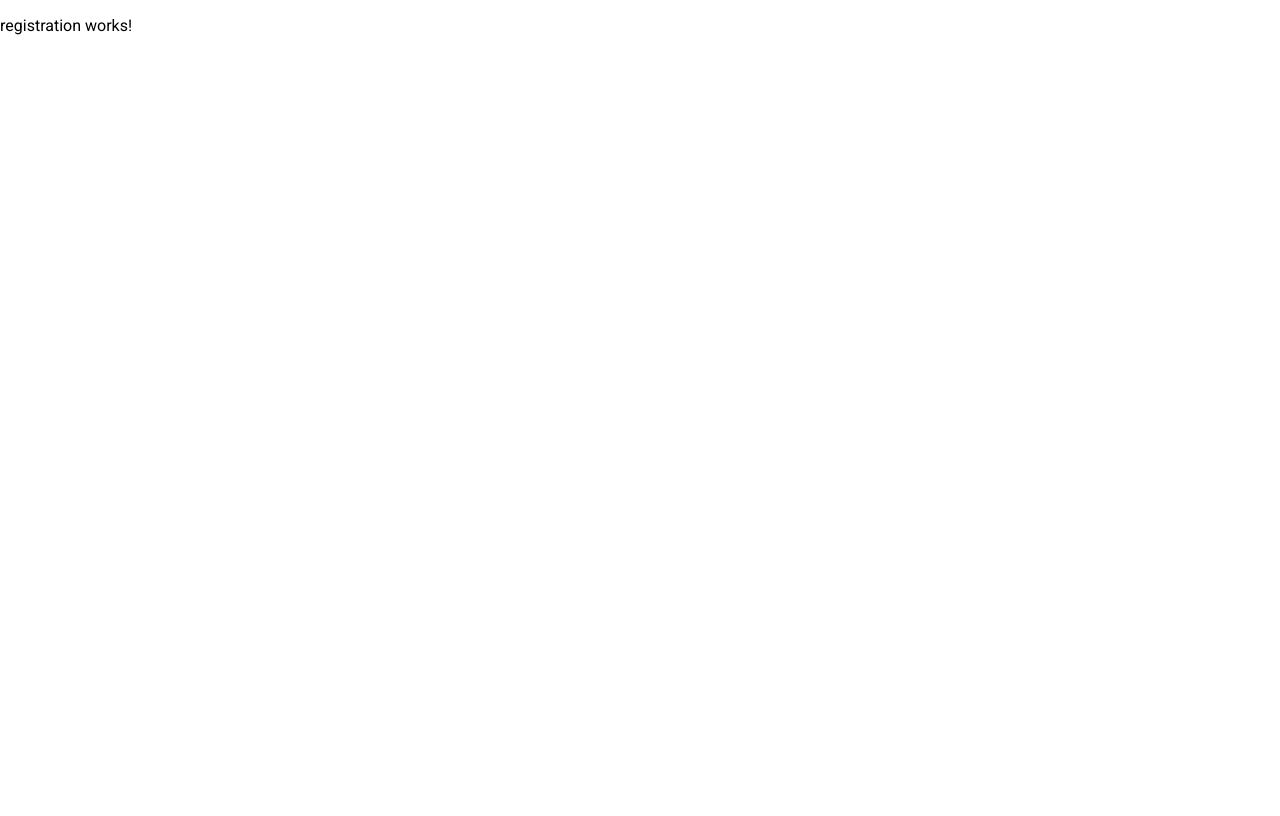
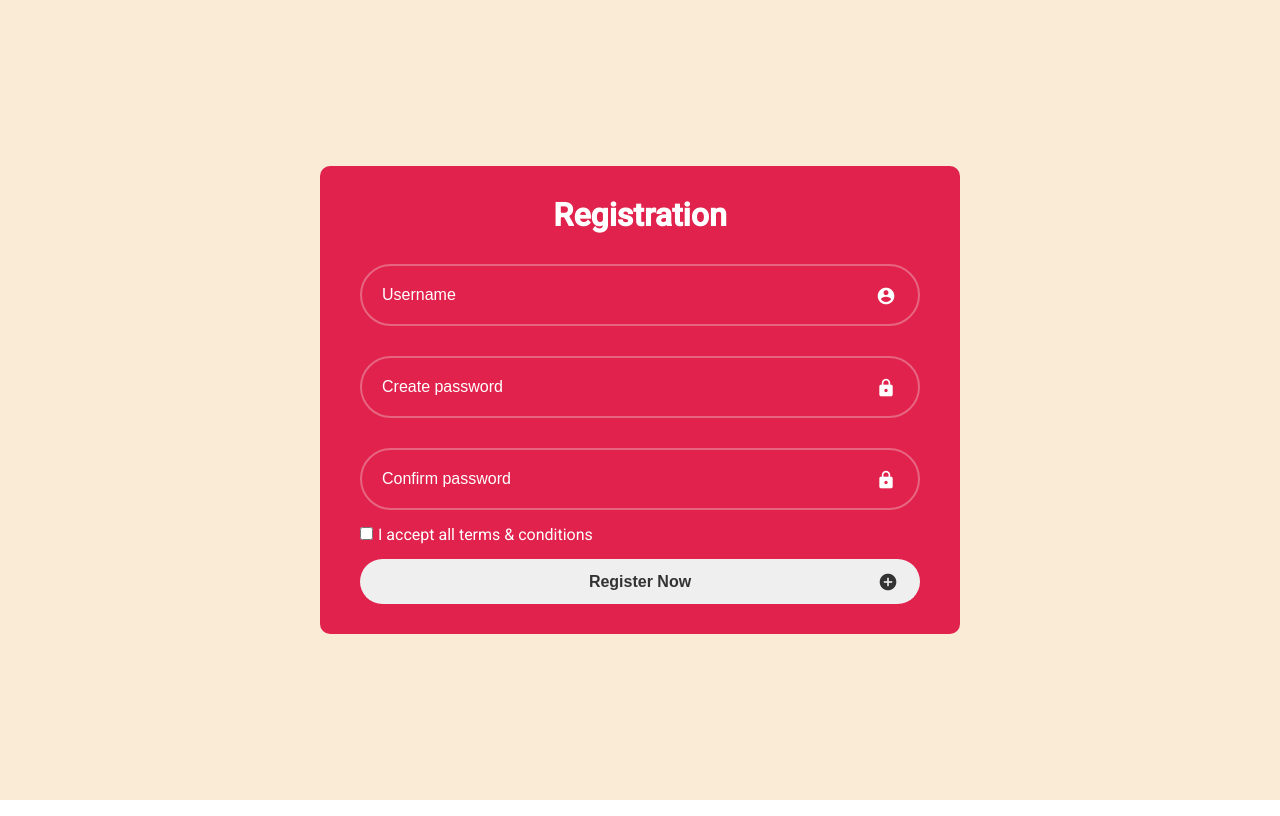
Before and after one commit to chun3699/web-project, an Angular app: page /regis in a window 1280 px wide. Built offline with nearby package versions, Linux system fonts and the light colour scheme.

Commit message:
สร้าง regis

```diff
--- a/src/app/registration/registration.component.html
+++ b/src/app/registration/registration.component.html
@@ -1 +1,33 @@
-<p>registration works!</p>
+<div class="container">
+    <div class="wrapper-re">
+        <h1>Registration</h1>
+        <div class="input-box">
+          <input type="text" placeholder="Username" required>
+          <mat-icon> account_circle </mat-icon>
+        </div>
+        <div class="input-box">
+          <input type="password" placeholder="Create password" required>
+          <mat-icon>
+            <span class="material-symbols-outlined">
+              lock
+            </span>
+          </mat-icon>
+        </div>
+        <div class="input-box">
+          <input type="password" placeholder="Confirm password" required>
+          <mat-icon>
+            <span class="material-symbols-outlined">
+              lock
+            </span>
+          </mat-icon>
+        </div>
+        <div class="accept">
+          <label><input type="checkbox">I accept all terms & conditions</label>
+        </div>
+        <button class="btn-re">Register Now
+          <mat-icon>
+            add_circle
+          </mat-icon>
+        </button>
+     </div>
+</div>
--- a/src/app/registration/registration.component.scss
+++ b/src/app/registration/registration.component.scss
@@ -0,0 +1,77 @@
+*{
+    margin: 0;
+    padding: 0;
+    box-sizing: border-box;
+}
+.container{
+    display: grid;
+    align-items: center;
+    place-items: center;
+    height: 100vh;
+    background-color: antiquewhite;
+}
+.wrapper-re{
+    background: #e0224c;
+    border-radius: 10px;
+    padding: 30px 40px;
+    width: 50%;
+}
+.wrapper-re h1{
+    text-align: center;
+    color: #fff;
+}
+
+.wrapper-re .input-box{
+    position: relative;
+    margin: 30px 0 ;
+}
+.wrapper-re .input-box mat-icon{
+    position: absolute;
+    color: #fff;
+    right: 20px;
+    top: 55%;
+    transform: translateY(-50%);
+    font-size: 20px;
+}
+.wrapper-re .accept{
+    margin: -15px 0 15px;
+    color: #fff;
+}
+.accept label input{
+    accent-color: #fff;
+    margin-right: 5px;
+}
+.btn-re{
+    position: relative;
+    width: 100%;
+    height: 45px;
+    border-radius: 40px;
+    border: none;
+    outline: none;
+    cursor: pointer;
+    font-size: 16px;
+    color: #333;
+    font-weight: 600;
+}
+.btn-re mat-icon{
+    position: absolute;
+    right: 20px;
+    top: 55%;
+    transform: translateY(-50%);
+    font-size: 20px;
+}
+.input-box input {
+    width: 100%;
+    height: 100%;
+    background: transparent;
+    border: none;
+    outline: none;
+    border: 2px solid rgba(248, 248, 248, 0.315);
+    border-radius: 40px;
+    font-size: 16px;
+    color: white;
+    padding: 20px 45px 20px 20px;
+}
+.input-box input::placeholder{
+    color: white;
+}
--- a/src/app/registration/registration.component.ts
+++ b/src/app/registration/registration.component.ts
@@ -1,9 +1,10 @@
 import { Component } from '@angular/core';
+import {MatIconModule} from '@angular/material/icon';
 
 @Component({
   selector: 'app-registration',
   standalone: true,
-  imports: [],
+  imports: [MatIconModule],
   templateUrl: './registration.component.html',
   styleUrl: './registration.component.scss'
 })
```
